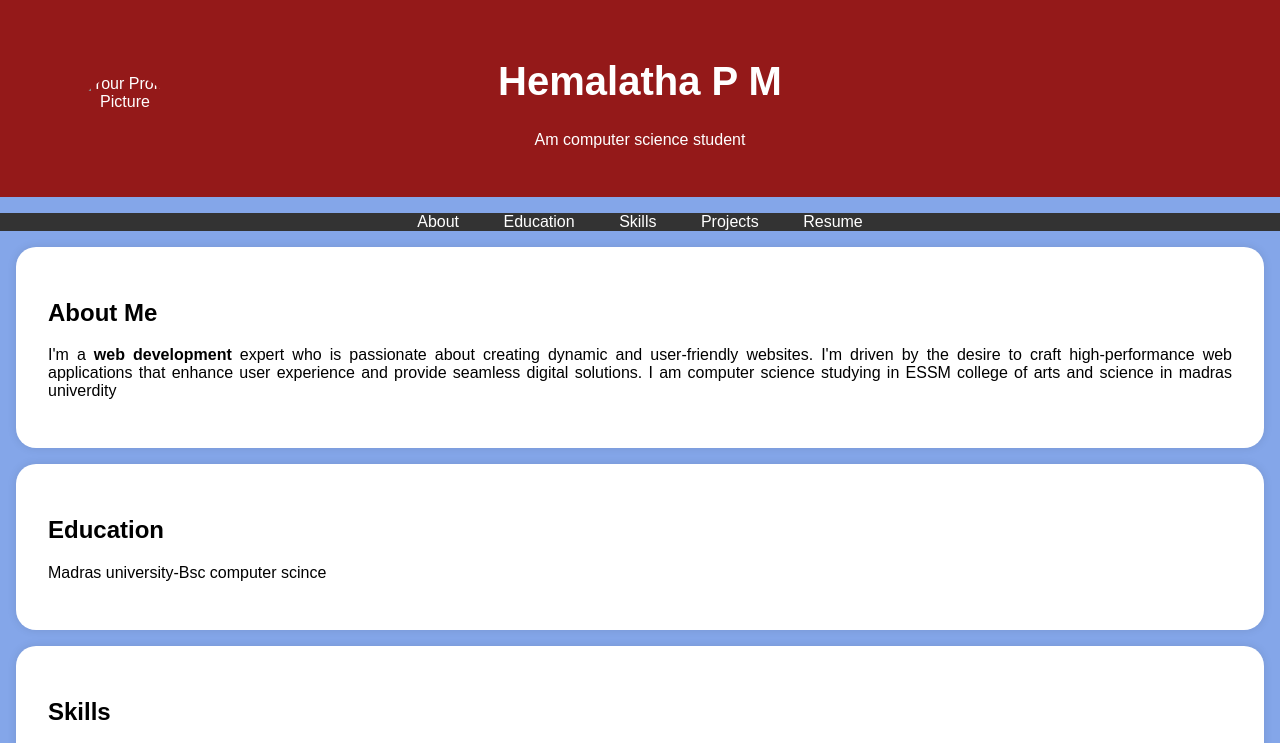
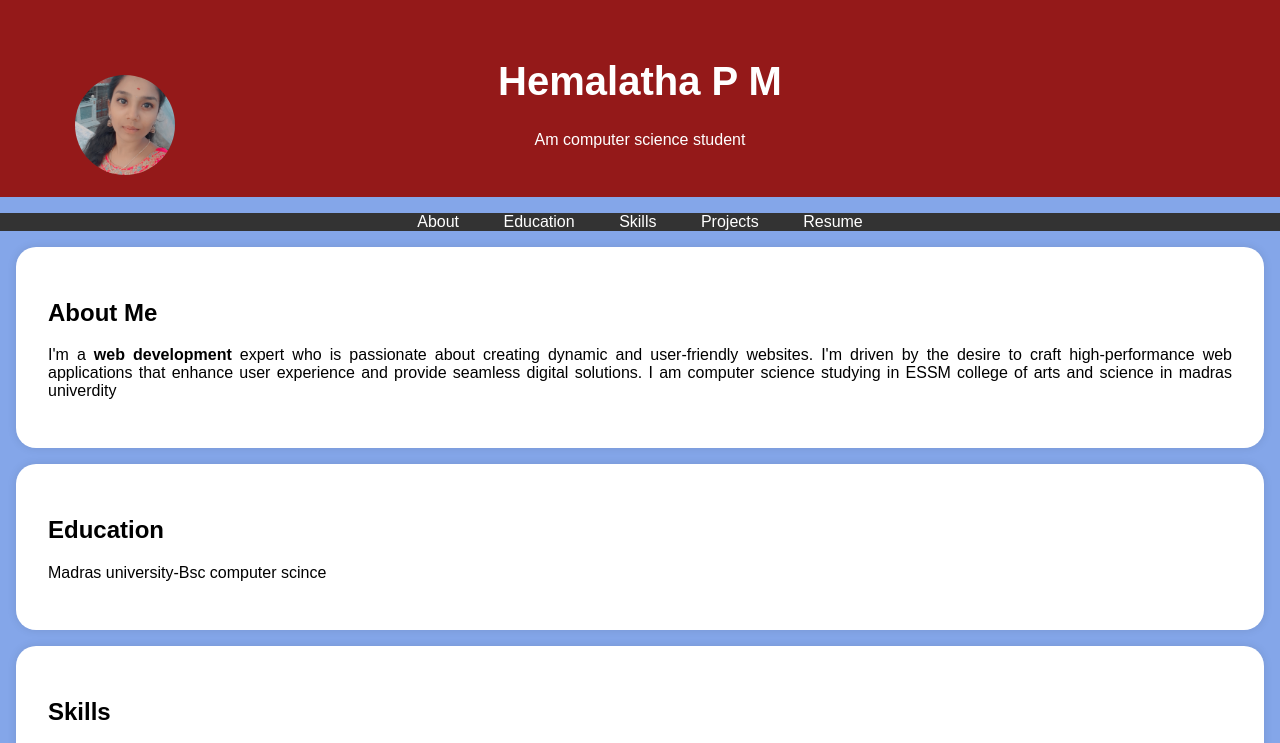
Before and after one commit to Hemalatha152/Hemalatha-P-M, a plain HTML site: page index.html in a window 1280 px wide. Shown: the top 743 px of the page. Drawn offline with Linux system fonts and the light colour scheme.

Commit message:
Update index.html

```diff
--- a/index.html
+++ b/index.html
@@ -95,7 +95,7 @@
     <header>
         <div class="header-content">
             <!-- Add your profile picture here -->
-            <img src="passport photo.jpg" alt="Your Profile Picture" class="profile-picture">
+            <img src="Screenshot_20250321_122616_Gallery.jpg" alt="Your Profile Picture" class="profile-picture">
             <h1>Hemalatha P M</h1>
             <p>Am computer science student</p>
         </div>
```
